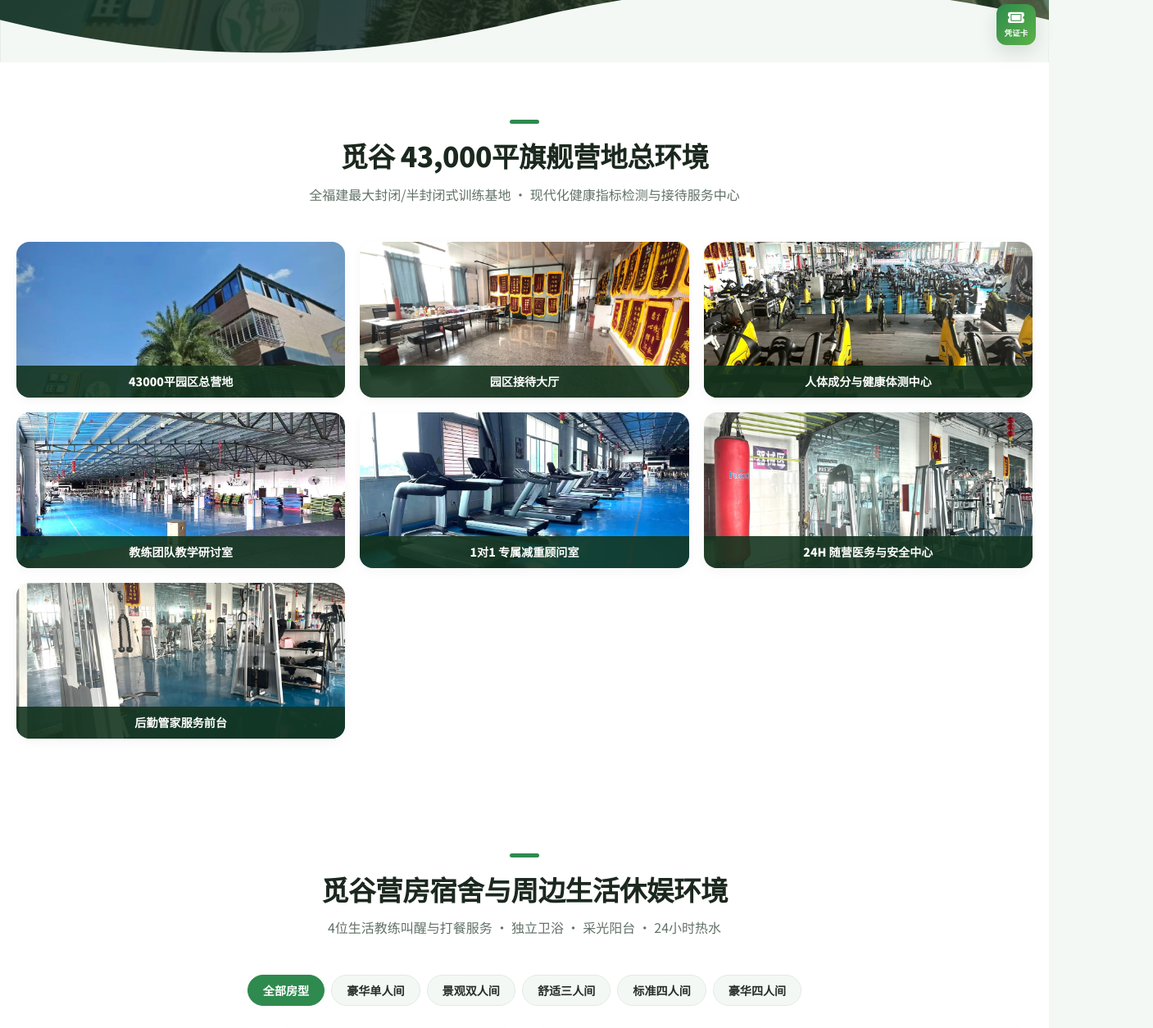
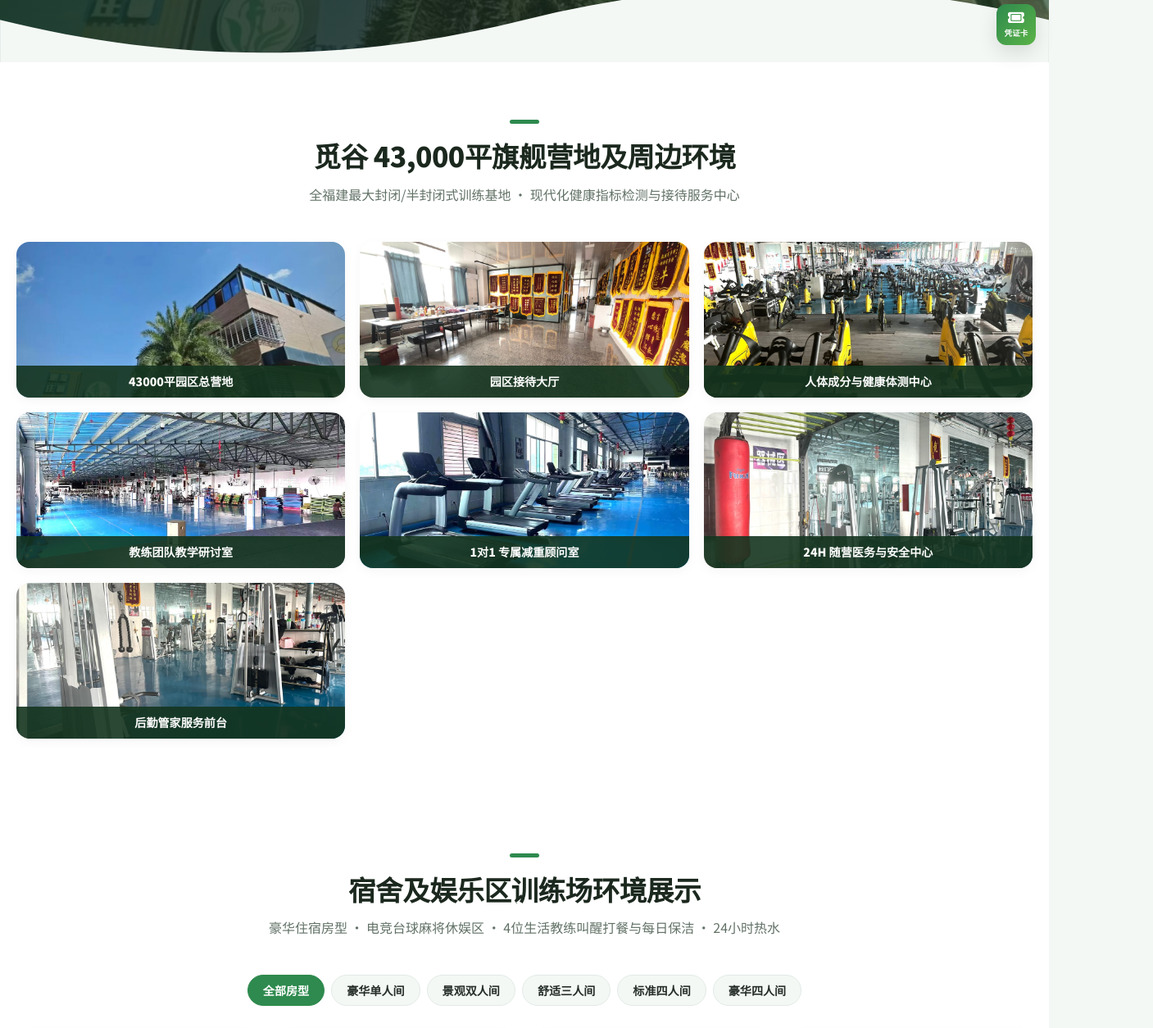
Before and after one commit to haven-bin/migu-fitness, a website built with Vite: page index.html in a window 1280 px wide. Shown: the part 715-1969 px from the top of the page at 82% size, 1407 px wide, since content can reach past the window. Built offline with nearby package versions, Linux system fonts and the light colour scheme.

Commit message:
style: 按照最新要求精准调整板块展示顺序为（1.营地及周边环境 2.宿舍及娱乐区训练场环境 3.伙食 4.效果对比 5.核心优势与团建教练等）

```diff
--- a/index.html
+++ b/index.html
@@ -50,8 +50,8 @@
 
       <nav class="nav-links" id="navLinks">
         <a href="#hero" class="nav-link active">首页</a>
-        <a href="#environment" class="nav-link">营地环境</a>
-        <a href="#rooms" class="nav-link">宿舍与娱乐</a>
+        <a href="#environment" class="nav-link">营地及周边</a>
+        <a href="#rooms" class="nav-link">宿舍与娱乐训练场</a>
         <a href="#dining" class="nav-link">营地伙食</a>
         <a href="#trainees" class="nav-link">效果对比</a>
         <a href="#advantages" class="nav-link">核心优势</a>
@@ -131,17 +131,17 @@
     </div>
   </section>
 
-  <!-- 1. 营地总环境 -->
+  <!-- 1. 营地、周边环境 -->
   <section class="office-section" id="environment">
     <div class="container">
       <div class="section-title-wrapper text-center">
         <div class="orange-bar center-bar"></div>
-        <h2 class="section-title">觅谷 43,000平旗舰营地总环境</h2>
+        <h2 class="section-title">觅谷 43,000平旗舰营地及周边环境</h2>
         <p class="section-subtitle">全福建最大封闭/半封闭式训练基地 · 现代化健康指标检测与接待服务中心</p>
       </div>
 
       <div class="office-grid">
-         <div class="office-card"><img src="/image/front-page/front-page1.jpg" alt="总营地" loading="lazy" decoding="async"><p>43000平园区总营地</p></div>
+        <div class="office-card"><img src="/image/front-page/front-page1.jpg" alt="总营地" loading="lazy" decoding="async"><p>43000平园区总营地</p></div>
         <div class="office-card"><img src="/image/office-area/office-area1.jpg" alt="办公及接待大厅" loading="lazy" decoding="async"><p>园区接待大厅</p></div>
         <div class="office-card"><img src="/image/office-area/office-area2.jpg" alt="健康指标检测室" loading="lazy" decoding="async"><p>人体成分与健康体测中心</p></div>
         <div class="office-card"><img src="/image/office-area/office-area3.jpg" alt="教练研讨室" loading="lazy" decoding="async"><p>教练团队教学研讨室</p></div>
@@ -152,13 +152,13 @@
     </div>
   </section>
 
-  <!-- 2. 宿舍环境与周边休娱 -->
+  <!-- 2. 宿舍及娱乐区训练场环境 -->
   <section class="rooms-section" id="rooms">
     <div class="container">
       <div class="section-title-wrapper text-center">
         <div class="orange-bar center-bar"></div>
-        <h2 class="section-title">觅谷营房宿舍与周边生活休娱环境</h2>
-        <p class="section-subtitle">4位生活教练叫醒与打餐服务 · 独立卫浴 · 采光阳台 · 24小时热水</p>
+        <h2 class="section-title">宿舍及娱乐区训练场环境展示</h2>
+        <p class="section-subtitle">豪华住宿房型 · 电竞台球麻将休娱区 · 4位生活教练叫醒打餐与每日保洁 · 24小时热水</p>
       </div>
 
       <div class="room-filters">
```
